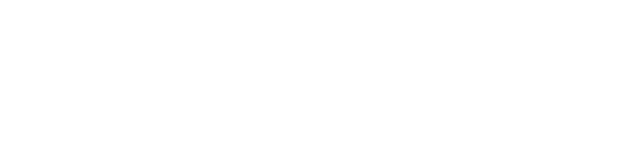
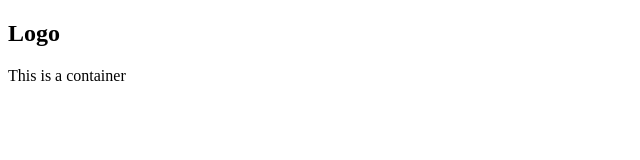
Before and after one commit to Dipeshcollege/try1, a plain HTML site: page index.html in a window 1280 px wide. Shown: the whole page, without its empty margins (0-640 px from the left). Drawn offline with Linux system fonts and the light colour scheme.

Commit message:
added nav bar and container

```diff
--- a/index.html
+++ b/index.html
@@ -6,6 +6,13 @@
     <title>Document</title>
 </head>
 <body>
-
+    <nav>
+        <h1>
+            Logo
+        </h1>
+    </nav>
+    <div class="container">
+        This is a container
+    </div>
 </body>
 </html>
```
